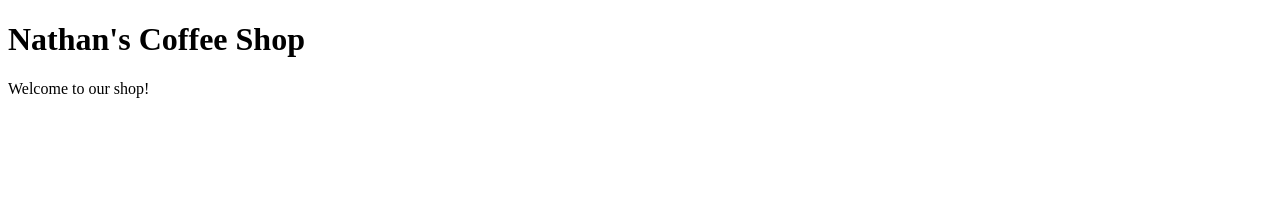
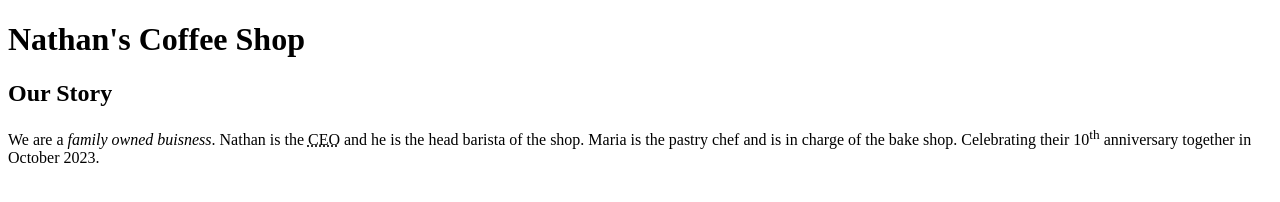
Before and after one commit to Nateebyrne/nateebyrne.github.io, a plain HTML site: page week3/index.html in a window 1280 px wide. Drawn offline with Linux system fonts and the light colour scheme.

Commit message:
Adds main content to index.html

```diff
--- a/week3/index.html
+++ b/week3/index.html
@@ -1,5 +1,5 @@
 <!DOCTYPE html>
-<html>
+<html lang="en">
     <head>
             <meta charset="UTF-8">
             <title>Nathan's Coffee Shop - Home</title>
@@ -7,8 +7,27 @@
 
     </head>
     <body>
-        <h1>Nathan's Coffee Shop</h1>
-            <p>Welcome to our shop!</p>
+        <!-- This is an HTML Comment -->
+        <!-- Command + / to add or remove a comment -->
+
+        <!-- Site Header -->
+        <header>
+            <h1>Nathan's Coffee Shop</h1>
+        </header>
+        <!-- Starting the main content -->
+        <main>
+            <!-- article of the page. Can be a standalone -->
+            <article>
+                <h2>Our Story</h2>
+                <p>
+                    We are a <em>family owned buisness</em>. Nathan is the <abbr title="Chief Executive Officer">CEO</abbr> and he is the head barista of the shop. Maria is the pastry chef and is in charge of the bake shop. Celebrating their 10<sup>th</sup> anniversary together in October 2023.
+                </p>
+            </article>
+        </main>
+
+        <footer>
+
+        </footer>
     </body>
 
 </html>
```
